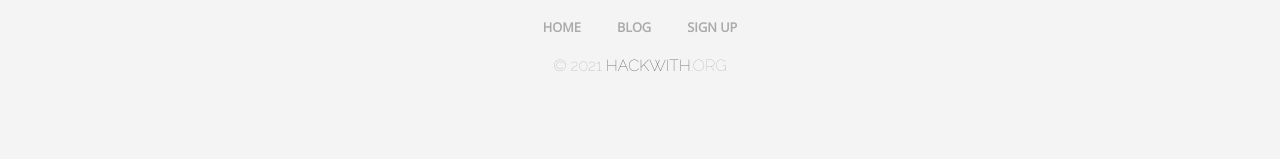
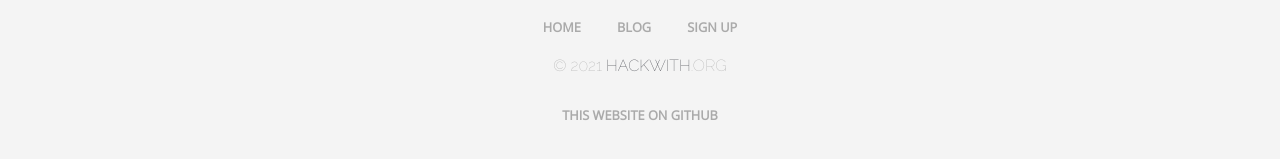
Before and after one commit to hackwith-org/hackwith-org.github.io, a Jekyll site: the page built from index.html, in a window 1280 px wide and 900 px high, scrolled down 1439 px. Shown: the part 643-802 px from the top of the window. Built offline with Jekyll 4.4.1, drawn with Linux system fonts in a browser that asks for light colours; comment, search, counter and statistics services are not loaded.

Commit message:
Change a link to repos

```diff
--- a/_includes/footer.html
+++ b/_includes/footer.html
@@ -10,4 +10,7 @@
   </nav>
 
   <h3><span>© 2021</span> hackwith<span>.org</span></h3>
+  <ul class="footer-nav nav-links">
+    <li><a href="https://github.com/hackwith365/hackwith365.github.io">This website on Github</a></li>
+  </ul>
 </footer>
--- a/index.html
+++ b/index.html
@@ -12,7 +12,7 @@ layout: default
           </a>
         </li>
         <li>
-          <a href="https://github.com/hackwith-org" target="_blank" class="social-link">
+          <a href="https://github.com/hackwith365" target="_blank" class="social-link">
             <i class="fab fa-github"></i>
           </a>
         </li>
```
Also changed, not shown: Gemfile.lock.
